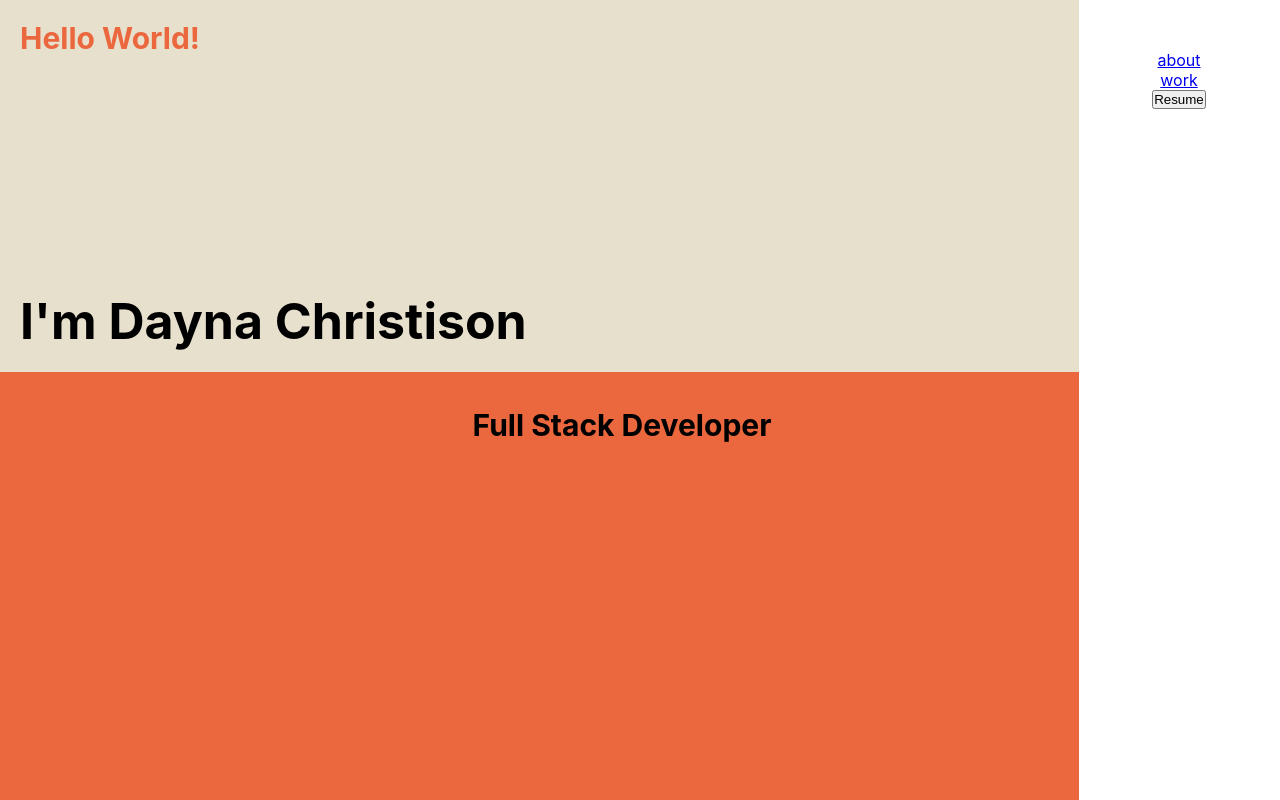
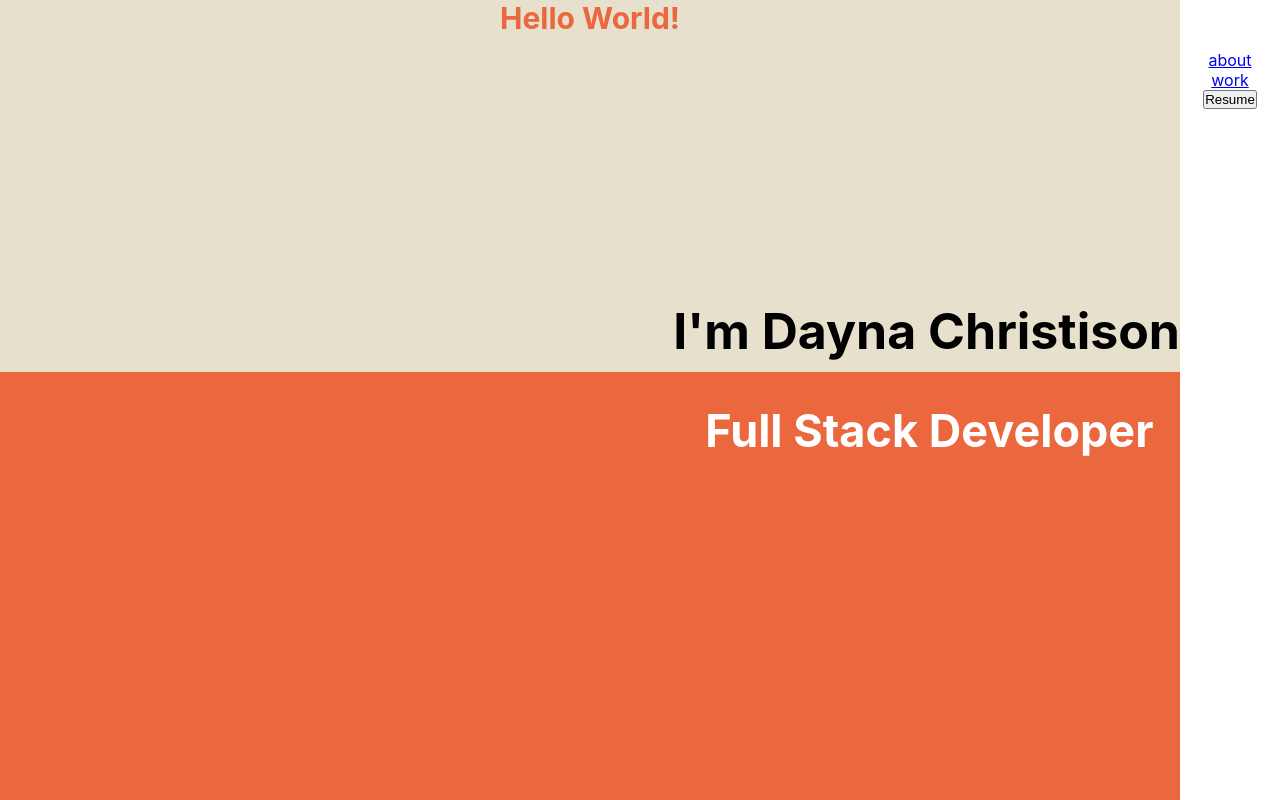
Before and after one commit to runnndmc/dmc-portfolio, a React (Create React App) app: page / in a window 1280 px wide. Built offline with nearby package versions, Linux system fonts and the light colour scheme.

Commit message:
right aligned

```diff
--- a/src/App.css
+++ b/src/App.css
@@ -6,7 +6,7 @@
 }
 .grid-container{
   display: grid;
-  grid-template-columns: 2fr 1fr;
+  grid-template-columns: 2fr 1fr 1fr 100px;
   grid-template-rows: 30px 1fr 1fr 2.5fr;
 
   grid-gap: 0px;
@@ -19,24 +19,21 @@ header{
 .direct-links{
   display: flex;
   flex-direction: column;
-  justify-content: space-around;
-  align-content: space-around;
   align-items: center;
   height: 20px;
   grid-column-start: 1;
   margin-top: 50px;
-  margin-right: 1px;
-  width: 200px;
+  width: 100px;
 }
 .title{
   grid-column-start:1;
-  grid-column-end: 3;
+  grid-column-end: span 3;
   grid-row-start: 4;
   background-color: #EB673D;
 }
 main{
   grid-row-start:1;
-  grid-row-end: span 2;
+  grid-row-end: span 3;
   grid-column-start: 1;
   grid-column-end: 4;
   background-color: #E7E0CD;
@@ -44,38 +41,35 @@ main{
 .hello{
   color: #EB673D;
   font-size: 30px;
+  text-align: center;
+}
+.kill-me{
+  position: relative;
+  grid-column-start: 1;
+  grid-column-end: span 3;
+  grid-row-start: 3;
+  background-color: #E7E0CD;
+  font-size: 50px;
+  text-align: right;
+  margin-top: 50px;
+}
+
+
+
+.fullstack{
+  color: #ffffff;
+  position: absolute;
+  height: 20px;
+  font-size: 45px;
+  text-align: center;
+  right:6%;
   margin: 20px;
 }
-.kill-me{
-  grid-column-start: 1;
-  grid-column-end:span 2;
-  grid-row-start: 3;
-  background-color: #E7E0CD;
-}
+.dot{
+  font-size: 57px;
+  color:#EB673D;
+  bottom: 0;
 
-.myname{
-  position: fixed;
-  height: 20px;
-  text-align: center;
-  padding-top: 70px;
-  font-size: 50px;
-  margin: 20px;
-}
-
-.fullstack{
-  color: #000000;
-  position: relative;
-  height: 20px;
-  font-size: 30px;
-  text-align: center;
-  left:90px;
-  margin: 20px;
-  padding-bottom: 100px;
-
-}
-.dot{
-  font-size: 45px;
-  color:#EB673D;
 }
 
 
--- a/src/App.js
+++ b/src/App.js
@@ -19,11 +19,11 @@ function App() {
       </main>
 
       <div className='kill-me'>
-        <h3 className='myname'>I'm Dayna Christison</h3>
+        <h3 className='kill-me'>I'm Dayna Christison</h3>
       </div>
 
       <div className='title'>
-        <h2 className='fullstack'>Full Stack Developer<span className='dot'>.</span></h2>
+        <h2 className='fullstack'>Full Stack Developer <span className='dot'>.</span></h2>
       </div>
 
     </div>
```
